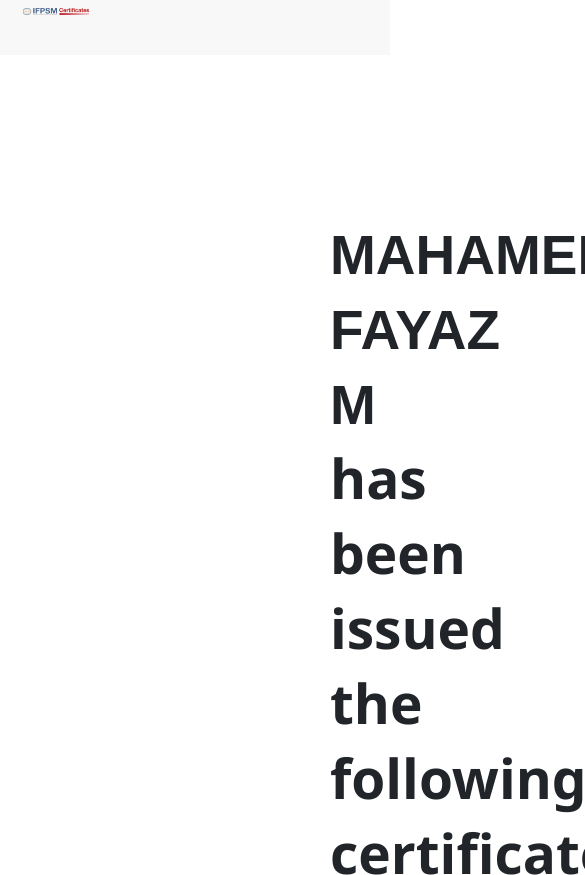
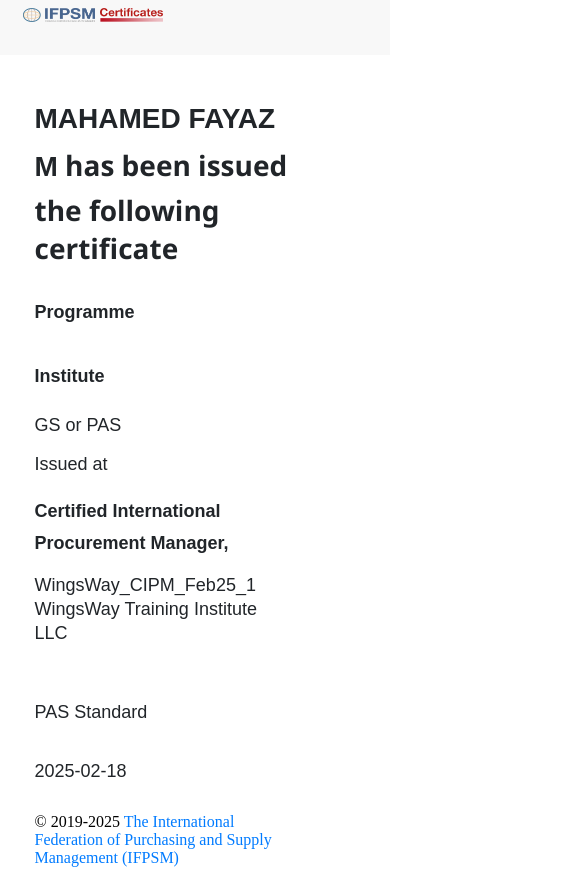
Before and after one commit to mohammedsharukhh/fayazdoc, a plain HTML site: page index.html in a window 390 px wide. Shown: the top 875 px of the page, 585 px wide, since content can reach past the window. Drawn offline with Linux system fonts and the light colour scheme.

Commit message:
updated files

```diff
--- a/index.html
+++ b/index.html
@@ -25,10 +25,10 @@
           </div>
           <div id="container2">
             <b id="pg" class="kids">Certified International Procurement Manager,</b>
-            <p class="iteam11" class="kids">WingsWay_CIPM_Feb25_1</p>
-            <p class="iteam12" class="kids">WingsWay Training Institute LLC</p>
-            <p class="iteam13" class="kids">PAS Standard</p>
-            <p class="iteam14" class="kids">2025-02-18</p>
+            <p class="iteam11 kids">WingsWay_CIPM_Feb25_1</p>
+            <p class="iteam12 kids">WingsWay Training Institute LLC</p>
+            <p class="iteam13 kids">PAS Standard</p>
+            <p class="iteam14 kids">2025-02-18</p>
           </div>
         </div>
         <div>
--- a/style.css
+++ b/style.css
@@ -17,12 +17,12 @@
 }
 #main {
   /* border: 2px solid rgb(0, 0, 0); */
-  height: 66vh;
+  height: 50vh;
   width: 80%;
 }
 #child_of_main {
   /* border: 2px solid rgba(0, 106, 255, 0.538); */
-  width: 80%px;
+  width: 80%; /* Corrected from 80%px */
   margin-right: 250px;
   margin-left: 250px;
   padding: 160px 160px 160px 80px;
@@ -67,11 +67,11 @@
   margin-top: 54px;
 }
 .iteam13 {
-  margin-top: 15px;
+  margin-top: 55px;
      font-size: 20px;
 }
 .iteam14 {
-  margin-top: 20px;
+  margin-top: 35px;
      font-size: 20px;
 }
 .iteam11 {
@@ -89,3 +89,79 @@ a {
   font-size: 20px;
   text-decoration: none;
 }
+
+/* --- Mobile Responsive Styles --- */
+
+@media (max-width: 768px) {
+  #child_of_main {
+    width: 90%; /* Adjust width for smaller screens */
+    margin: 0 auto; /* Center content */
+    padding: 80px 20px; /* Adjust padding */
+  }
+
+  #h1tag {
+    font-size: 40px; /* Reduce heading font size */
+  }
+
+  #bold_of_name {
+    font-size: 40px; /* Reduce font size */
+  }
+
+  .kids {
+    font-size: 20px; /* Reduce general text font size */
+  }
+
+  #parent_Container {
+    flex-direction: column; /* Stack items vertically */
+    width: 100%; /* Use full available width */
+    margin: 30px 0; /* Adjust margins */
+  }
+
+  #container1,
+  #container2 {
+    width: 100%; /* Ensure containers take full width when stacked */
+    margin-bottom: 20px; /* Add space between stacked containers */
+  }
+  #container2 {
+    margin-bottom: 0;
+  }
+
+  #logo {
+    width: 30%; /* Adjust logo size */
+    min-width: 150px; /* Ensure logo is not too small */
+  }
+}
+
+@media (max-width: 480px) {
+  #child_of_main {
+    padding: 40px 15px; /* Further reduce padding for very small screens */
+  }
+
+  #h1tag {
+    font-size: 28px; /* Further reduce heading font size */
+  }
+
+  #bold_of_name {
+    font-size: 28px; /* Further reduce font size */
+  }
+
+  .kids {
+    font-size: 18px; /* Further reduce general text font size */
+  }
+
+  #iteam2 {
+    margin-top: 20px; /* Adjust spacing */
+  }
+  #iteam3 {
+    margin-top: 15px; /* Adjust spacing */
+  }
+
+  #p_of2019, #p_of2019 a {
+    font-size: 16px; /* Adjust footer font size */
+  }
+
+  #logo {
+    width: 40%;
+    min-width: 120px;
+  }
+}
```
